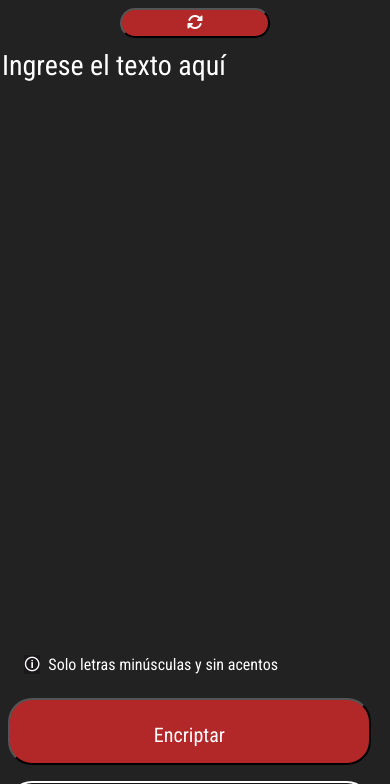
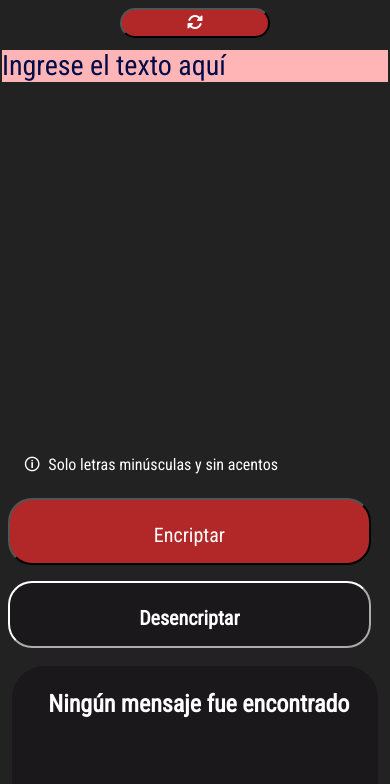
Before and after one commit to Alandcejas01/challenge1-ONE-Codificador, a plain HTML site: page index.html in a window 390 px wide. Both pictures are taken after a click on the button 195 px from the left and 83 px from the top of the page. Shown: the part 60-844 px from the top of the page. Drawn offline with Linux system fonts and the light colour scheme.

Commit message:
Arreglos visuales

```diff
--- a/styles/styles.css
+++ b/styles/styles.css
@@ -1,4 +1,5 @@
-body {
+body,
+textarea {
   background-color: #FFB5B5;
   transition: 300ms;
   font-family: 'Roboto Condensed', sans-serif;
@@ -52,6 +53,7 @@ textarea {
 }
 
 #entradaTexto::placeholder{
+  background-color: inherit;
   color: #000B49;
 }
 
@@ -168,7 +170,9 @@ footer {
 /* ****  Dark  ****
    ****  Theme **** */
 
-body.dark-theme {
+body.dark-theme,
+body.dark-theme textarea,
+body.dark-theme textarea::placeholder{
   background-color: #222;
   transition: 300ms;
 }
@@ -177,35 +181,36 @@ body.dark-theme #toggle-theme,
 body.dark-theme #encriptarBtn,
 body.dark-theme #copiar {
   background-color: #B22727;
+  transition: 300ms;
 }
 
 body.dark-theme .entrada,
 body.dark-theme #entradaTexto,
 body.dark-theme #entradaTexto::placeholder{
   background-color: #222;
-  color: #fff
-}
-
-body.dark-theme #validacionTexto{
   color: #fff;
+  transition: 300ms;
 }
 
 body.dark-theme #desencriptarBtn,
 body.dark-theme footer,
-body.dark-theme .redes span,
-body.dark-theme #validacionTexto::before {
+body.dark-theme .redes span{
   background-color: #1a181aff;
   color: #FFF;
   border-color: #fff;
+  transition: 300ms;
 }
 
 body.dark-theme .salida{
   background-color: #1a181aff;
   color: #FFF;
+  transition: 300ms;
 }
 
 body.dark-theme .noMensaje,
 body.dark-theme .ingresaTexto,
+body.dark-theme #validacionTexto,
+body.dark-theme #validacionTexto::before,
 body.dark-theme #mensaje{
   color: #FFF;
 }
@@ -368,7 +373,7 @@ a:active{
   #entradaTexto{
     margin-top: 16px;
     margin-left: 40px;
-    height: 600px;
+    height: 400px;
     width: 94%;
   }
 
```
